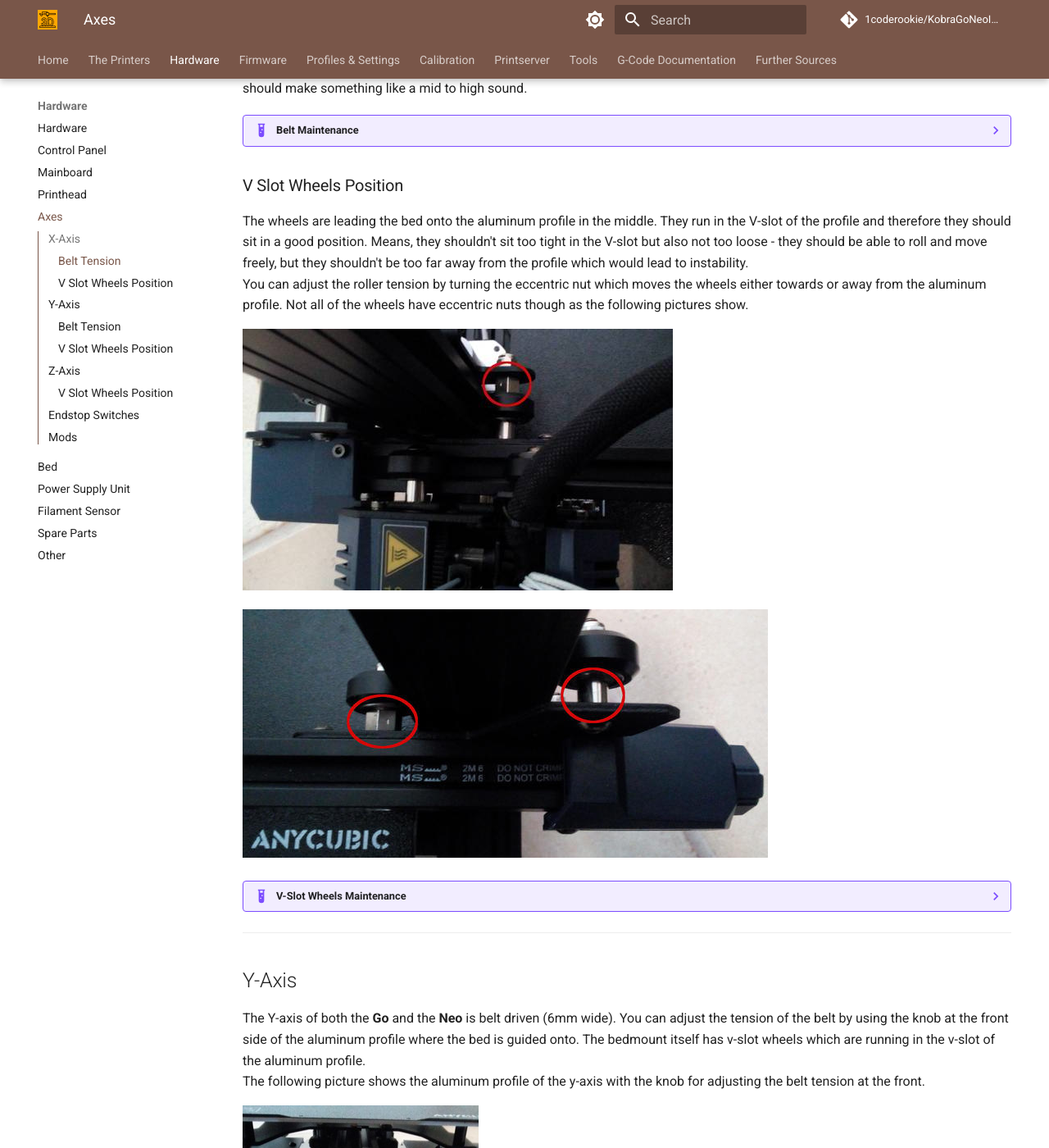
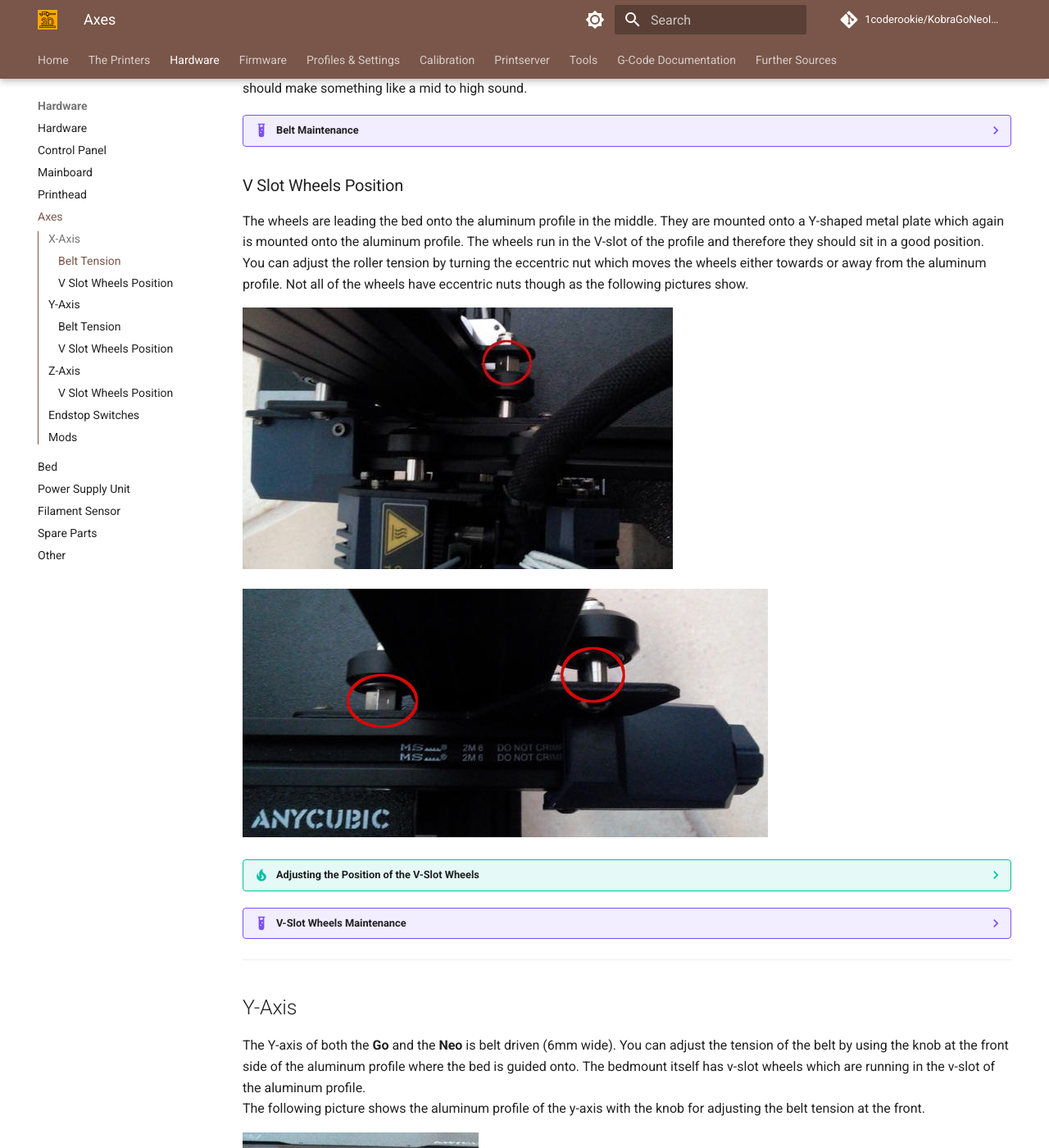
Before and after one commit to 1coderookie/KobraGoNeoInsights, an MkDocs documentation site: the page built from docs/hardware/axes.md, in a window 1280 px wide and 1400 px high, scrolled down 1057 px. Shown: the whole window at 82% size. Built offline with MkDocs 1.6.1 and Material for MkDocs 9.7.7, drawn with Linux system fonts in a browser that asks for light colours; comment, search, counter and statistics services are not loaded; some of the changed lines change nothing that is shown.

Commit message:
Update axes.md

```diff
--- a/docs/hardware/axes.md
+++ b/docs/hardware/axes.md
@@ -20,12 +20,19 @@
     - Check the gear wheels of the motors which are driving the belts. Are they also looking ok? Did they become loose on the motor shaft somehow?
 
 ### V Slot Wheels Position
-The wheels are leading the bed onto the aluminum profile in the middle. They run in the V-slot of the profile and therefore they should sit in a good position. Means, they shouldn't sit too tight in the V-slot but also not too loose - they should be able to roll and move freely, but they shouldn't be too far away from the profile which would lead to instability.
+The wheels are leading the bed onto the aluminum profile in the middle. They are mounted onto a Y-shaped metal plate which again is mounted onto the aluminum profile. The wheels run in the V-slot of the profile and therefore they should sit in a good position.
 You can adjust the roller tension by turning the eccentric nut which moves the wheels either towards or away from the aluminum profile. Not all of the wheels have eccentric nuts though as the following pictures show.
 
 ![](../assets/images/x-axis_left-side-nut_web.jpg)
 
 ![](../assets/images/x-axis_knob_nut_web.jpg)
+
+??? tip "Adjusting the Position of the V-Slot Wheels"
+
+    - The wheels shouldn't sit too tight in the V-slot but also not too loose. They should touch the aluminum profile and sit in there pretty tight, but they should be able to roll and move freely - so they shouldn't sit too tight though (sorry, it's kinda hard to explain). On the other hand, they also shouldn't be too loose or far away from the profile which would lead to instability.
+    - If you need to adjust the position of the wheels using the eccentric nuts, you might encouter the problem that e.g. the inner wheel and the lower wheel on the outside may sit in the v-slot really nice, but that the third wheel (the upper one on the outside in this example) isn't even touching the aluminum and can be spinned in the air. Whatever you'll try with the eccentric nut of the wheel of the inside (because there's only this one), you won't be able to achieve that all of the three wheels touch the aluminum and sit in the slot like they should.
+    So - what to do?
+    Well, there's a trick: you have to loosen the two hexagon socket screws which are holding the Y-shaped metal plate (where the wheels are mounted onto) against the aluminum frame of the x-axis gantry. Dont take them out (!), just loosen them a bit. Then you can adjust the position of the wheels by using the eccentric nut again becuase now the metal plate can move a bit and adjust it's position towards the aluminum frame of the x-axis gantry. It's even better to drive up the x-axis gantry all the way to the top first and secure it with some zipties or velcros. Then lower the gantry again until the weight is held by the zipties (make sure the distance between the x-axis and the upper plastic x-frame is pretty much the same though, so that the gantry is horizontally leveled). By doing so you'll take off the weight from the wheels and it'll be easier to adjust their position.
 
 ??? example "V-Slot Wheels Maintenance"
 
@@ -95,9 +102,13 @@
 
 ??? example "Lead Screw Maintenance"
 
-    - Make sure the coupler is mounted correctly and the screws are tightened. The coupler should be centered, so that the axis of the motor and the threaded rod are perfectly aligned vertically. Check from time to time that the coupler didn't come loose somehow.
-    - Make sure the rod is clean, there shouldn't stick stuff on it as it could/would block the movement. If you need to clean it, take a toothbrush or something like that to be able to reach the bottom of the thread also. It would be even better to completely disassemble the rod from the coupler and the anti-backlash nut to give it a decent cleaning. If you do so, you can clean it from the old grese by e.g. using WD-40 and a toothbrush. Make sure to not leave any particles from the anti-backlash nut or any dirt stuck on it.
-    - After you cleaned it, add a little lube to the rod. Don't be excessive here and drown it with oil - just use a tiny bit to make it glide better. I personally like to use PTFE spray first, let it dry and then put some good medium to heavy synthetic machine oil on it.
+    - Make sure the coupler is mounted correctly and the screws are tightened. Check from time to time that the coupler didn't come loose somehow.
+    - Make sure the rod is clean, there shouldn't stick debris or dirt on it as it could/would block the movement.
+    - If you need to clean it, it's advisable to disassamble the whole rod system including the coupler and the anti-backlash nut. A detailed instruction with images about how to do so will come soon.
+    - Spray e.g. WD-40 on the rod to loosen old sticky oil and debris. Then take a toothbrush or something like that for being able to reach the bottom of the thread also and clean it up. Make sure to not leave any particles from the anti-backlash nut or any dirt stuck on it.
+    - After this procedure, clean the WD-40 off of the rod by using e.g. car break cleaner. It'll wash off everything, you can also use an old cloth to wipe it.
+    - After you cleaned and dried it, add a little lube to the rod. Don't be excessive here and drown it with oil - just use a tiny bit to make it glide better. I personally like to use PTFE spray first, let it dry and then put some good medium to heavy synthetic machine oil on it (I personally use synthetic lube which is made for a mountainbike chain as it uses to stick a bit better onto the metal). You can draw a line of oil all ong one side of the rod from the bottom to the top and then put the rod between your fingers and turn it. By doing so, the excessive oil will build up at your fingers and will also reach the bottom of the rod. Wipe off any excessive amount of oil afterwards again - you don't want to have oil dripping down on your motor later!
+    - Before installing the rod into the coupler of the motor again, clean the last inch of the bottom again by using the car break cleaner and the cloth. Try to get it as much degreased as possible, so that it doesn't start to slip inside of the coupler later.
     - *Don't use WD-40 or grease which contains graphite or MoS2!*
 
     !!! warning "Don't Use WD-40 for Lubrication"
```
